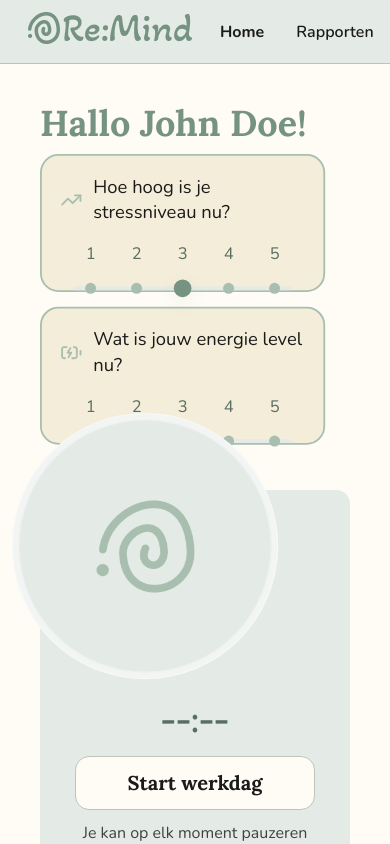
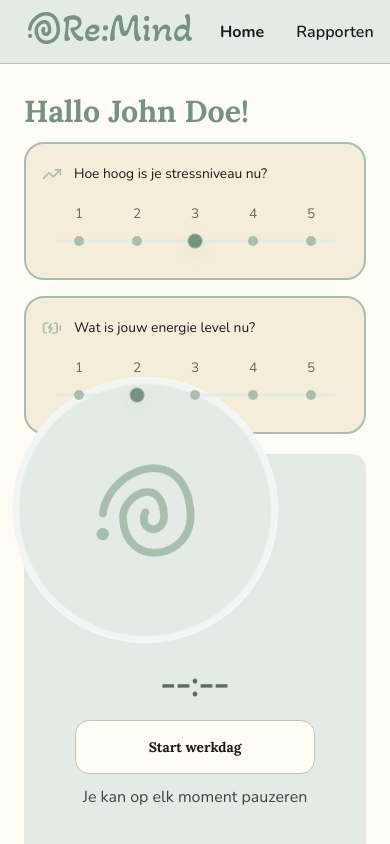
Before and after one commit to sampittois/Re-Mind_App_Individueel, a React (Vite) app in the folder stress-app/frontend/: page / in a window 390 px wide. Shown: the top 844 px of the page. Built offline with nearby package versions, Linux system fonts and the light colour scheme; no server answers.

Commit message:
feat: enhance responsive styles for page, greeting, section titles, and slider components

```diff
--- a/stress-app/frontend/src/styles/App.css
+++ b/stress-app/frontend/src/styles/App.css
@@ -545,6 +545,18 @@ a {
 @media (max-width: 900px) {
   .statsRow { grid-template-columns: 1fr; }
 
+  .page {
+    padding: var(--space-5) var(--space-6) var(--space-8);
+  }
+
+  .greeting {
+    font-size: clamp(1.9rem, 4.2vw, var(--text-heading-1-font-size));
+  }
+
+  .sectionTitle {
+    font-size: clamp(1.2rem, 2.8vw, var(--text-heading-2-font-size));
+  }
+
   .home-layout {
     grid-template-columns: 1fr;
     grid-template-areas:
@@ -564,8 +576,6 @@ a {
 
   .rating-cards-container {
     grid-area: sliders;
-    transform: scale(0.92);
-    transform-origin: top left;
     width: 100%;
   }
 
--- a/stress-app/frontend/src/styles/sliders.css
+++ b/stress-app/frontend/src/styles/sliders.css
@@ -7,7 +7,7 @@
   display: flex;
   flex-direction: column;
   gap: var(--space-4);
-  height: 150px;
+  min-height: 150px;
 }
 
 /* Slider Label */
@@ -15,6 +15,7 @@
   display: flex;
   align-items: center;
   gap: var(--space-2);
+  min-width: 0;
   font-family: var(--text-heading-3-font-family);
   font-size: var(--text-heading-3-font-size);
   font-weight: var(--text-heading-3-font-weight);
@@ -51,6 +52,7 @@
 }
 
 .slider-header-text {
+  min-width: 0;
   font-family: var(--font-family-body);
   font-size: var(--font-size-sm);
   font-weight: var(--font-weight-regular);
@@ -161,3 +163,57 @@
   max-width: 400px;
   box-sizing: border-box;
 }
+
+@media (max-width: 1150px) {
+  .slider-card {
+    padding: var(--space-3);
+    gap: var(--space-3);
+    min-height: 138px;
+  }
+
+  .stress-slider-card,
+  .energy-slider-card {
+    padding: var(--space-4);
+  }
+
+  .slider-label {
+    gap: var(--space-1);
+  }
+
+  .slider-icon-img {
+    width: 20px;
+    height: 20px;
+  }
+
+  .slider-header-text {
+    font-size: 0.86rem;
+  }
+
+  .slider-scale-container {
+    gap: var(--space-3);
+  }
+
+  .slider-dots-wrapper {
+    height: 34px;
+    margin-top: var(--space-6);
+  }
+
+  .slider-line {
+    left: calc(8px + 5px);
+    right: calc(8px + 5px);
+    height: 3px;
+  }
+
+  .slider-number {
+    font-size: 0.85rem;
+  }
+
+  .slider-dot {
+    width: 10px;
+    height: 10px;
+  }
+
+  .slider-card .slider-dot.active {
+    transform: scale(1.45);
+  }
+}
--- a/stress-app/frontend/src/styles/timer.css
+++ b/stress-app/frontend/src/styles/timer.css
@@ -451,6 +451,7 @@
 
   .btnStack .btn {
     width: min(240px, 100%);
+    font-size: clamp(0.86rem, 1.6vw, var(--text-button-label-font-size));
   }
 
   .btnStack .muted,
```
